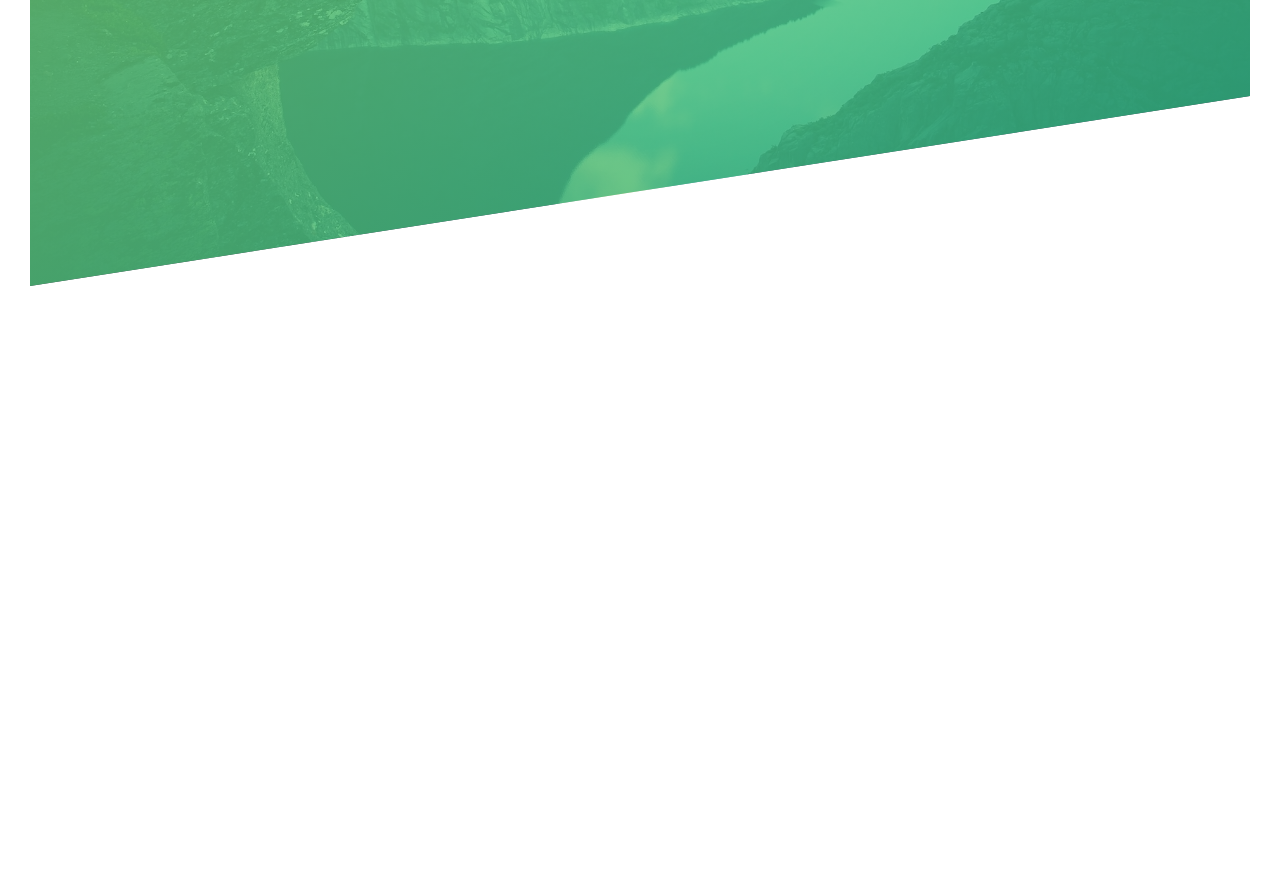
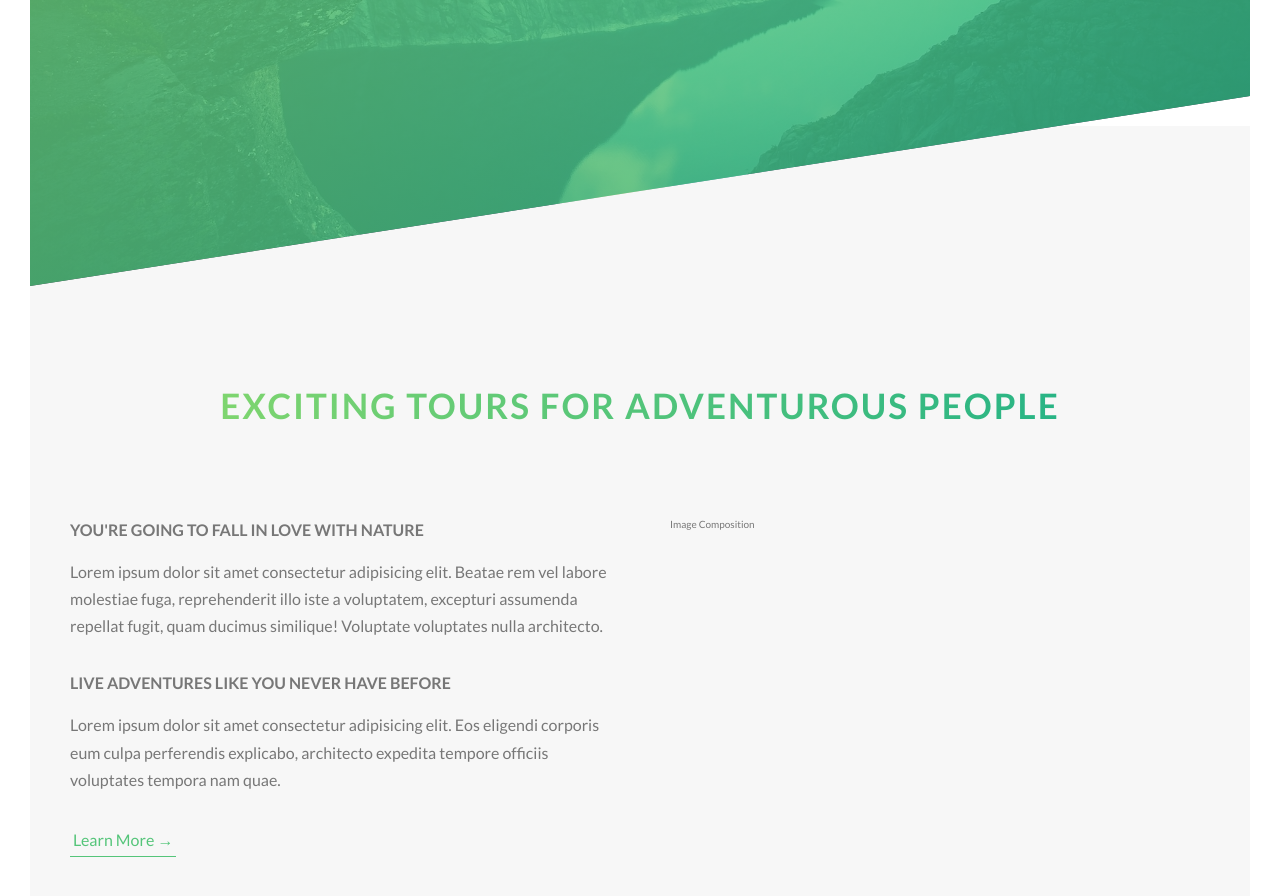
Before and after one commit to toddnguyen47/advanced-css-course, a website: page Natours/starter/index.html in a window 1280 px wide. Shown: the part 504-1400 px from the top of the page. Before the commit the page ends 820 px from the top, so only its background shows below. Drawn offline with Linux system fonts and the light colour scheme.

Commit message:
Finished with left column

```diff
--- a/Natours/starter/index.html
+++ b/Natours/starter/index.html
@@ -96,5 +96,40 @@
         </div>
     </section>
     -->
+
+    <main>
+      <section class="section-about">
+        <div class="u-center-text">
+          <h2 class="heading-secondary u-margin-bottom-large">
+            Exciting Tours for Adventurous People
+          </h2>
+        </div>
+
+        <div class="row">
+          <!-- Left Column -->
+          <div class="col-1-of-2">
+            <h3 class="heading-tertiary u-margin-bottom-small">You're going to fall in love with nature</h3>
+            <p class="paragraph">
+              Lorem ipsum dolor sit amet consectetur adipisicing elit. Beatae rem vel labore molestiae fuga,
+              reprehenderit illo iste a voluptatem, excepturi assumenda repellat fugit, quam ducimus similique!
+              Voluptate voluptates nulla architecto.
+            </p>
+
+            <h3 class="heading-tertiary u-margin-bottom-small">Live adventures like you never have before</h3>
+            <p class="paragraph">
+              Lorem ipsum dolor sit amet consectetur adipisicing elit. Eos eligendi corporis eum culpa perferendis
+              explicabo, architecto expedita tempore officiis voluptates tempora nam quae.
+            </p>
+
+            <a href="#" class="btn-text">Learn More &rarr;</a>
+          </div>
+
+          <!-- Right Column -->
+          <div class="col-1-of-2">
+            Image Composition
+          </div>
+        </div>
+      </section>
+    </main>
   </body>
 </html>
--- a/Natours/starter/sass/abstract/_variables.scss
+++ b/Natours/starter/sass/abstract/_variables.scss
@@ -3,8 +3,14 @@ $color-primary-light: #7ed56f;
 $color-primary-dark: #28b485;
 $color-gray-dark: #777;
 $color-gray-white: #fff;
+$color-grey-light-1: #f7f7f7;
 $color-black: #000;
+$color-white: #fff;
 
+$default-font-size: 1.6rem;
+
+
+// GRID
 $grid-width: 114rem; // 1140px is the default nowadays
 $grid-gutter-vertical: 8rem;
 $grid-gutter-horizontal: 6rem;
--- a/Natours/starter/sass/base/_typography.scss
+++ b/Natours/starter/sass/base/_typography.scss
@@ -1,7 +1,7 @@
 body {
   font-family: "Lato", sans-serif;
   font-weight: 400;
-  /* font-size: 1.6rem; */
+  /* font-size: $default-font-size; */
   color: $color-gray-dark;
   line-height: 1.7;
 
@@ -45,3 +45,42 @@ body {
     animation: moveInRight 1s ease-in;
   }
 }
+
+
+.heading-secondary {
+  font-size: 3.5rem;
+  text-transform: uppercase;
+  font-weight: 700;
+  display: inline-block;
+  background-image: linear-gradient(
+    to right,
+    $color-primary-light,
+    $color-primary-dark
+  );
+  -webkit-background-clip: text;
+  background-clip: none;
+  color: transparent;
+  letter-spacing: .2rem;
+  transition: all .2s;
+
+  &:hover {
+    transform: skewY(2deg) skewX(15deg) scale(1.1);
+    text-shadow: .5rem 1rem 2rem rgba($color-black, .2);
+  }
+}
+
+
+.heading-tertiary {
+  font-size: $default-font-size;
+  font-weight: 700;
+  text-transform: uppercase;
+}
+
+
+.paragraph {
+  font-size: $default-font-size;
+
+  &:not(:last-child) {
+    margin-bottom: 3rem;
+  }
+}
--- a/Natours/starter/sass/base/_utilities.scss
+++ b/Natours/starter/sass/base/_utilities.scss
@@ -0,0 +1,5 @@
+.u-center-text {text-align: center;}
+
+.u-margin-bottom-large {margin-bottom: 8rem;}
+.u-margin-bottom-medium {margin-bottom: 4rem;}
+.u-margin-bottom-small {margin-bottom: 1.5rem;}
--- a/Natours/starter/sass/components/_button.scss
+++ b/Natours/starter/sass/components/_button.scss
@@ -4,7 +4,7 @@
   &:visited {
     text-transform: uppercase;
     text-decoration: none;
-    font-size: 1.6rem;
+    font-size: $default-font-size;
     padding: 1.5rem 4rem;
     /* Rounded corner */
     border-radius: 10rem;
@@ -72,3 +72,31 @@
     animation-fill-mode: backwards;
   }
 }
+
+
+.btn-text {
+  &:link,
+  &:visited {
+    font-size: $default-font-size;
+    color: $color-primary;
+    display: inline-block;
+    text-decoration: none;
+    border-bottom: .1rem solid $color-primary;
+    padding: .3rem;
+    transition: all .2s;
+  }
+
+  &:hover {
+    background-color: $color-primary;
+    color: $color-white;
+    /* offset-x | offset-y | blur-radius | color */
+    box-shadow: 0 1rem 2rem rgba($color-black, .15);
+    transform: translateY(-.2rem);
+  }
+
+  &:active {
+    /* offset-x | offset-y | blur-radius | color */
+    box-shadow: 0 .5rem 1rem rgba($color-black, .15);
+    transform: translateY(0rem);
+  }
+}
--- a/Natours/starter/sass/layout/_grid.scss
+++ b/Natours/starter/sass/layout/_grid.scss
@@ -6,7 +6,6 @@
   // then the row will fill 100% of the available space
   max-width: $grid-width;
 
-  background-color: #eee;
   margin: 0 auto; // center a block element inside another element
 
   &:not(:last-child) {
@@ -16,7 +15,6 @@
   // Attribute selector
   // `^` allows us to select only the strings that start with col-
   [class ^= "col-"] {
-    background-color: orangered;
     // Always float to the left for Grid elements
     float: left;
 
--- a/Natours/starter/sass/pages/_home.scss
+++ b/Natours/starter/sass/pages/_home.scss
@@ -0,0 +1,5 @@
+.section-about {
+  background-color: $color-grey-light-1;
+  padding: 25rem 0;
+  margin-top: -20vh;
+}
```
Also changed, not shown: Natours/starter/css/style.css.
